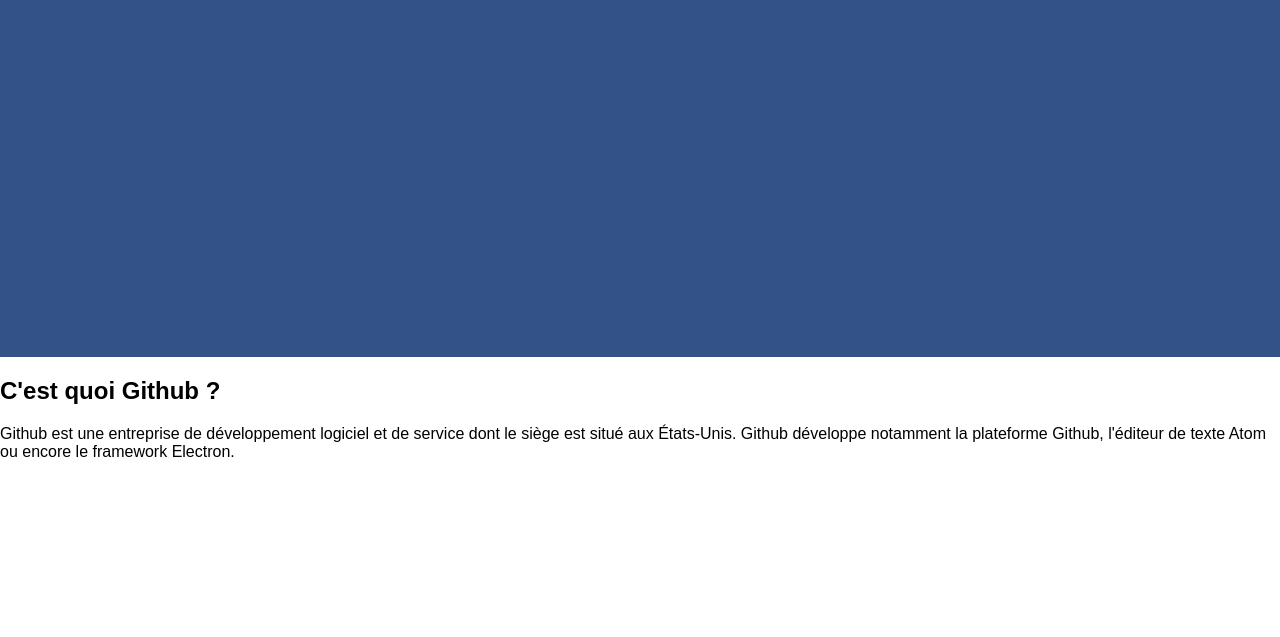
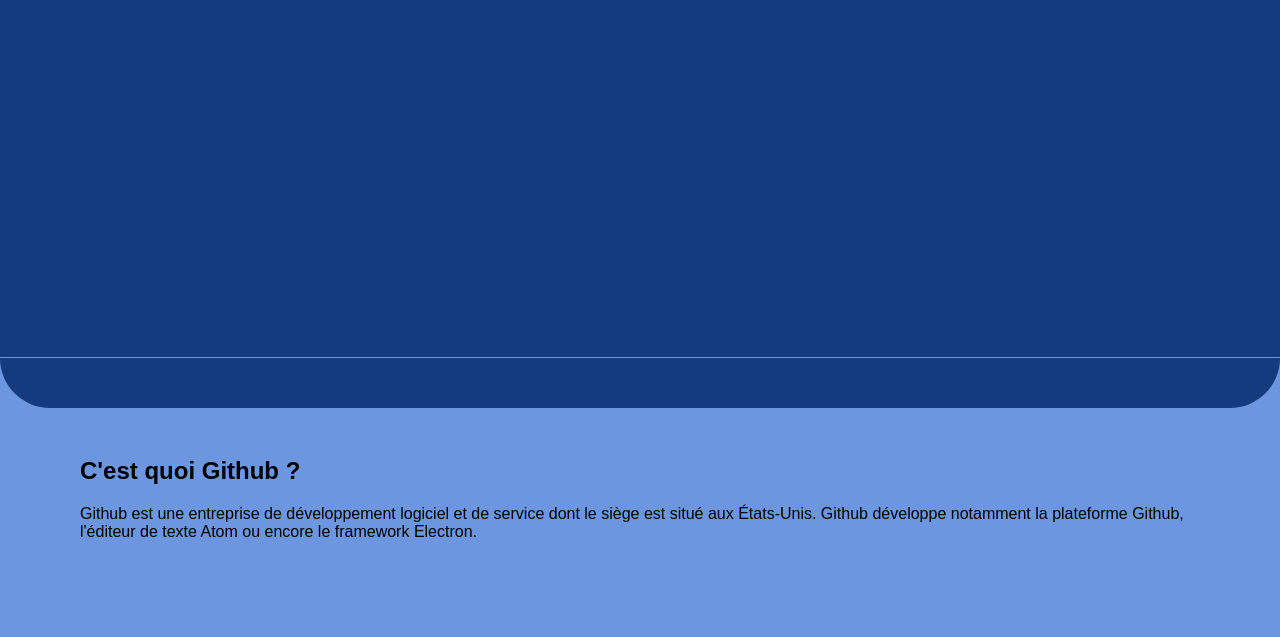
Before and after one commit to LaiPe/test-for-git, a plain HTML site: page index.html in a window 1280 px wide. Shown: the part 442-1079 px from the top of the page. Before the commit the page ends 919 px from the top, so only its background shows below. Drawn offline with Linux system fonts and the light colour scheme.

Commit message:
V1 header

```diff
--- a/index.html
+++ b/index.html
@@ -9,9 +9,11 @@
             <h1>Projet test pour apprendre à se servir de Git et Github</h1>
         </header>
         <main>
-            <h2>C'est quoi Github ?</h2>
-            <p>Github est une entreprise de développement logiciel et de service dont le siège est situé aux États-Unis.
+            <article>
+                <h2>C'est quoi Github ?</h2>
+                <p>Github est une entreprise de développement logiciel et de service dont le siège est situé aux États-Unis.
                 Github développe notamment la plateforme Github, l'éditeur de texte Atom ou encore le framework Electron.</p>
+            </article>
         </main>
     </body>
 </html>
--- a/style.css
+++ b/style.css
@@ -1,5 +1,8 @@
 :root{
     font-family: Arial, Helvetica, sans-serif;
+    background-color: var(--couleur-claire);
+    --couleur-foncé: #143b7e;
+    --couleur-claire: #6c96df;
 }
 body{
     margin: 0;padding: 0;
@@ -7,8 +10,21 @@ body{
 header{
     padding: 42.5vh 0;
     text-align: center;
-    background-color: #325288;
+    background-color: var(--couleur-foncé);
 }
 header h1{
     font-size: 6vh;
+    color: rgb(255, 255, 255);
 }
+header::after{
+    content:"";
+    position: absolute;
+    height: 50px;
+    bottom: -50px; right: 0; left: 0;
+    background-color: var(--couleur-foncé);
+    border-bottom-left-radius: 50px; border-bottom-right-radius: 50px;
+}
+
+main{
+    padding: 80px;
+}
```
